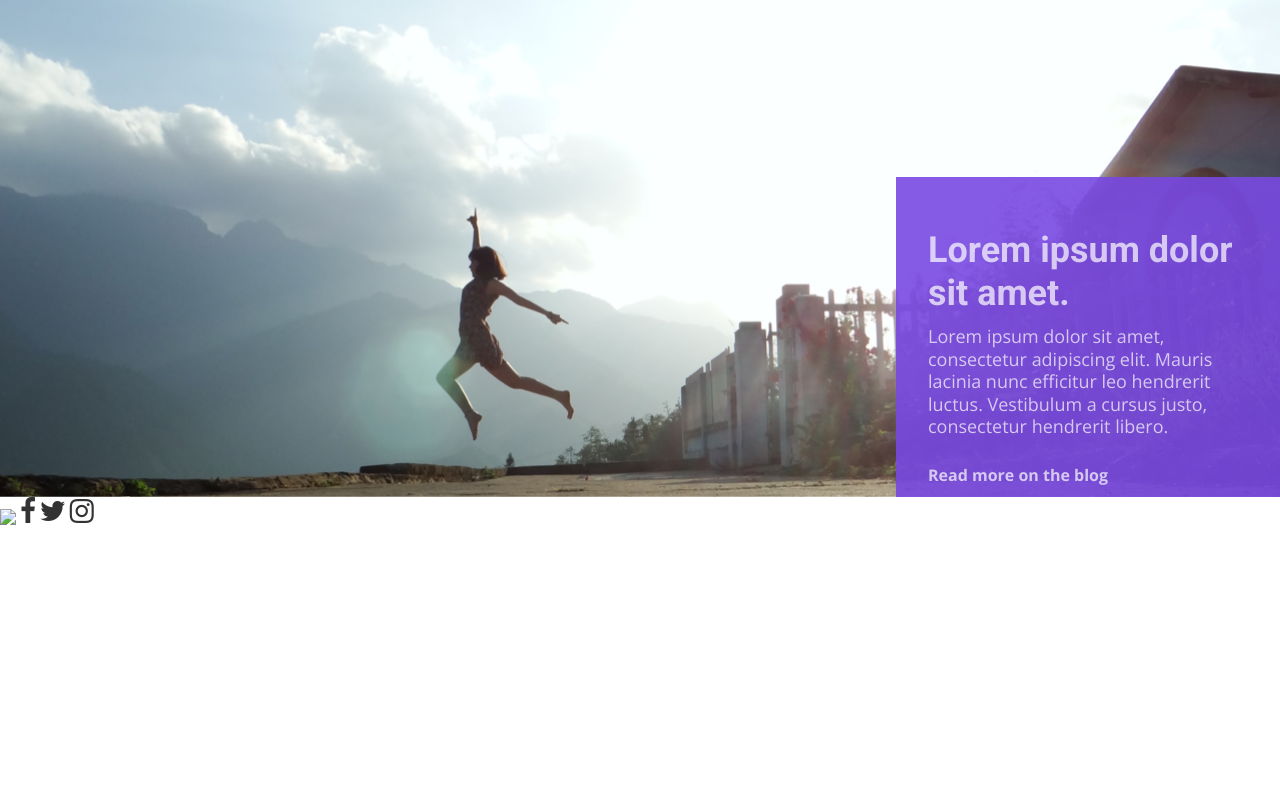
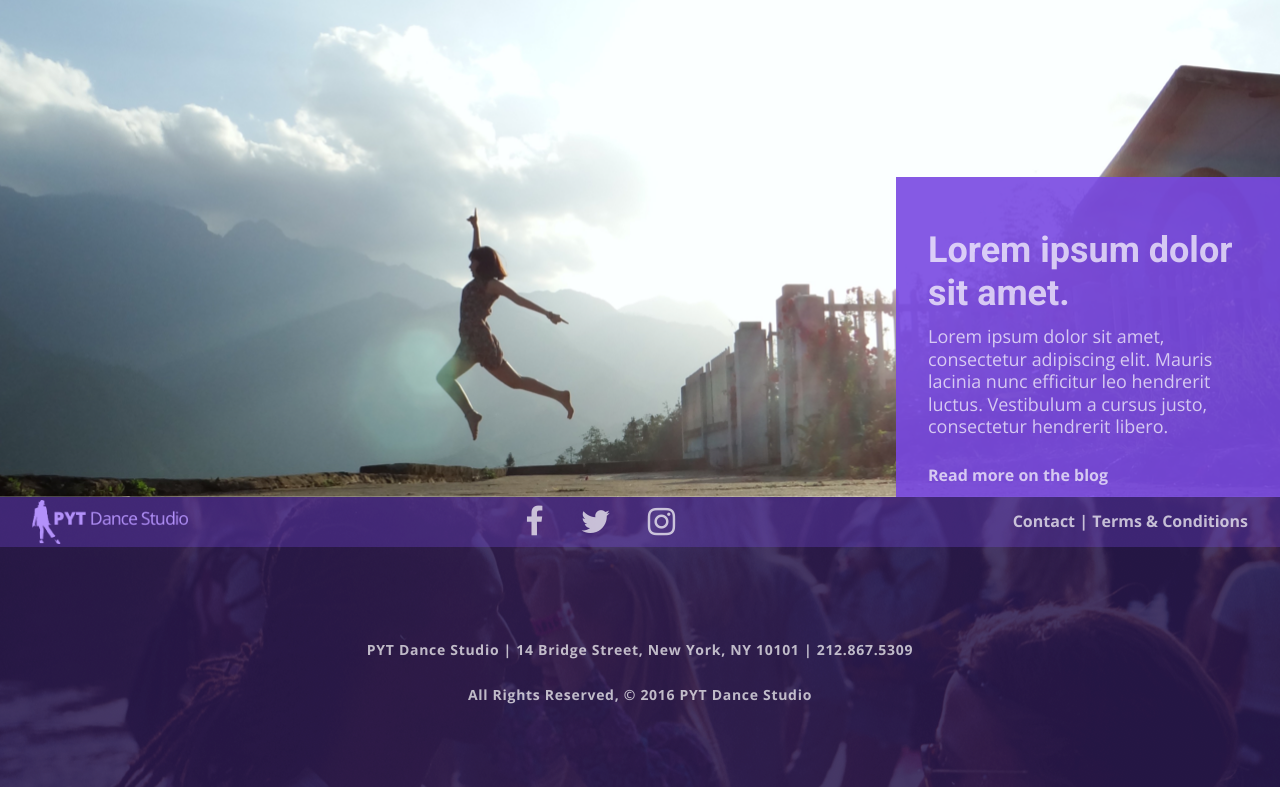
Before and after one commit to ianbgoldberg/PYT_dance_studio, a plain HTML site: page index.html in a window 1280 px wide. Shown: the part 1718-2505 px from the top of the page. Before the commit the page ends 2347 px from the top, so only its background shows below. Drawn offline with nearby package versions, Linux system fonts and the light colour scheme.

Commit message:
add footer index.html and style.css code, modify index.html

```diff
--- a/index.html
+++ b/index.html
@@ -10,7 +10,7 @@
     <link href="./resources/css/style.css" type="text/css" rel="stylesheet"/>
   </head>
   <body>
-
+    <!-- NAVIGATION -->
     <nav class="navbar-fixed-top">
       <img src="resources/images/logo-color.png">
       <ul>
@@ -19,7 +19,7 @@
         <li><a href="#">Faculty</a><li>
       </ul>
     </nav>
-
+    <!-- JUMBOTRON -->
     <div class="jumbotron">
       <div class="container">
         <h1>MOVE YOUR BODY & YOUR SOUL</h1>
@@ -29,7 +29,7 @@
         <a class="btn" href="classes.html">Buy a Course Card</a>
       </div>
     </div>
-
+    <!-- CONTENT -->
     <div class="content container-fluid">
       <div class="container-fluid first">
         <div class="container text">
@@ -61,18 +61,25 @@
         </div>
       </div>
     </div>
-
+    <!-- FOOTER -->
     <footer>
       <div class="footer1">
-        <img src="#">
-        <i class="fa fa-facebook fa-2x"></i>
-        <i class="fa fa-twitter fa-2x"></i>
-        <i class="fa fa-instagram fa-2x"></i>
-        <h3><a href="#"></a><li> <li><a href="#"></a><li></h3>
+        <img src="resources/images/logo-color.png">
+        <div>
+          <a href="#"><i class="fa fa-facebook fa-2x"></i></a>
+          <a href="#"><i class="fa fa-twitter fa-2x"></i></a>
+          <a href="#"><i class="fa fa-instagram fa-2x"></i></a>
+        </div>
+        <h3>
+          <a href="#">Contact</a>
+          |
+          <a href="#"> Terms & Conditions</a>
+        </h3>
       </div>
-      <div class="footer2 container-fluid">
-        <h2></h2>
-        <h2></h2>
+
+      <div class="footer2">
+        <h2>PYT Dance Studio | 14 Bridge Street, New York, NY 10101 | 212.867.5309</h2>
+        <h2>All Rights Reserved, &copy; 2016 PYT Dance Studio</h2>
       </div>
     </footer>
 
--- a/resources/css/style.css
+++ b/resources/css/style.css
@@ -133,7 +133,6 @@ nav ul li {
   align-items: flex-start;
 }
 
-
 .content .first {
   background-image: url('../images/graffiti.png'); background-repeat: no-repeat;
   background-position: center;
@@ -157,3 +156,47 @@ nav ul li {
 }
 
 /* FOOTER */
+
+footer {
+  background-image: url('../images/party.png'); background-repeat: no-repeat;
+  background-position: center;
+  background-size: cover;
+  display: flex;
+  flex-direction: column;
+  justify-content: center;
+  align-items: center;
+}
+
+footer .footer1 {
+  height: 3.125rem;
+  width: 100%;
+  display: inline-flex;
+  justify-content: space-between;
+  align-items: center;
+  background-color: rgba(120, 73, 225, 0.3);
+  padding: 0 2rem;
+}
+
+footer .footer1 img {
+  height: 2.75rem;
+  width: auto;
+}
+
+footer .footer1 div {
+  width: 9.375rem;
+  display: inline-flex;
+  justify-content: space-between;
+  align-items: center;
+}
+
+footer .footer1 h3 {
+  margin: 0;
+}
+
+footer .footer2 {
+  height: 15rem;
+  display: flex;
+  flex-direction: column;
+  justify-content: center;
+  align-items: center;
+}
```
